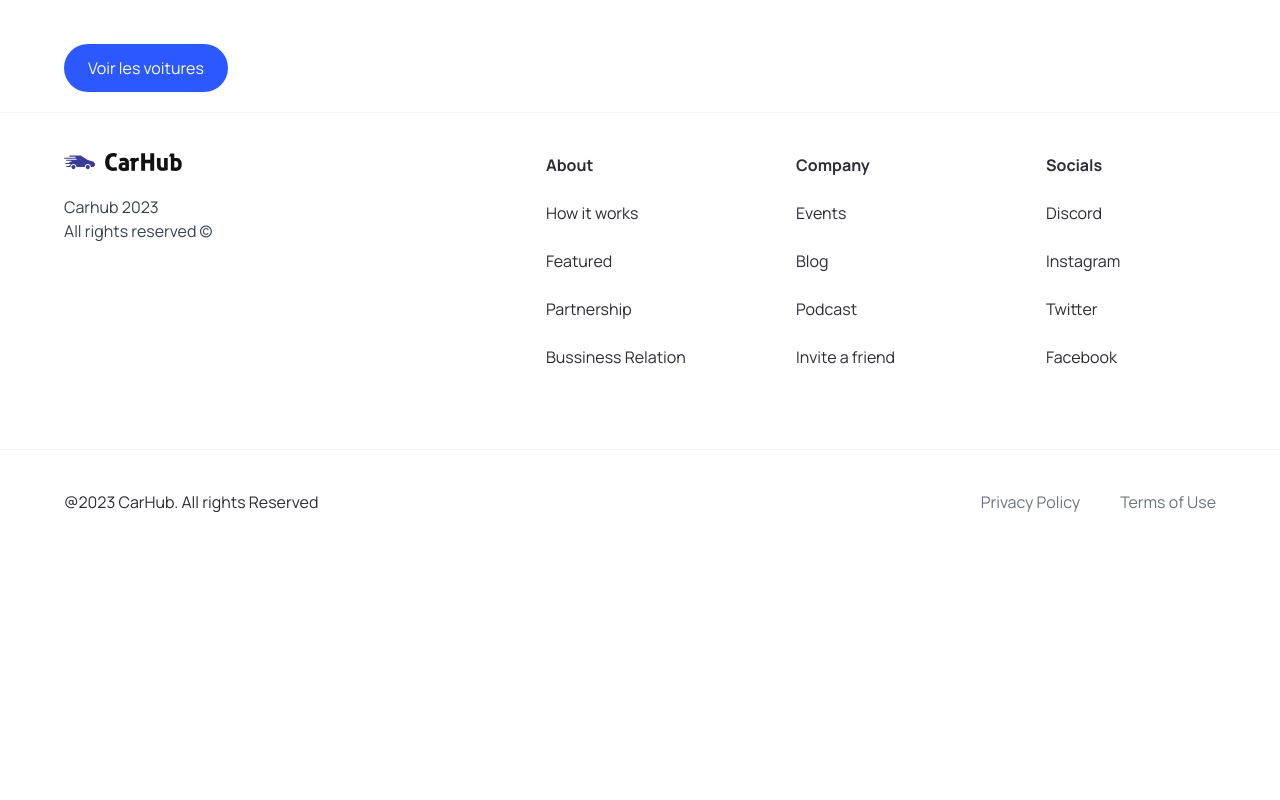
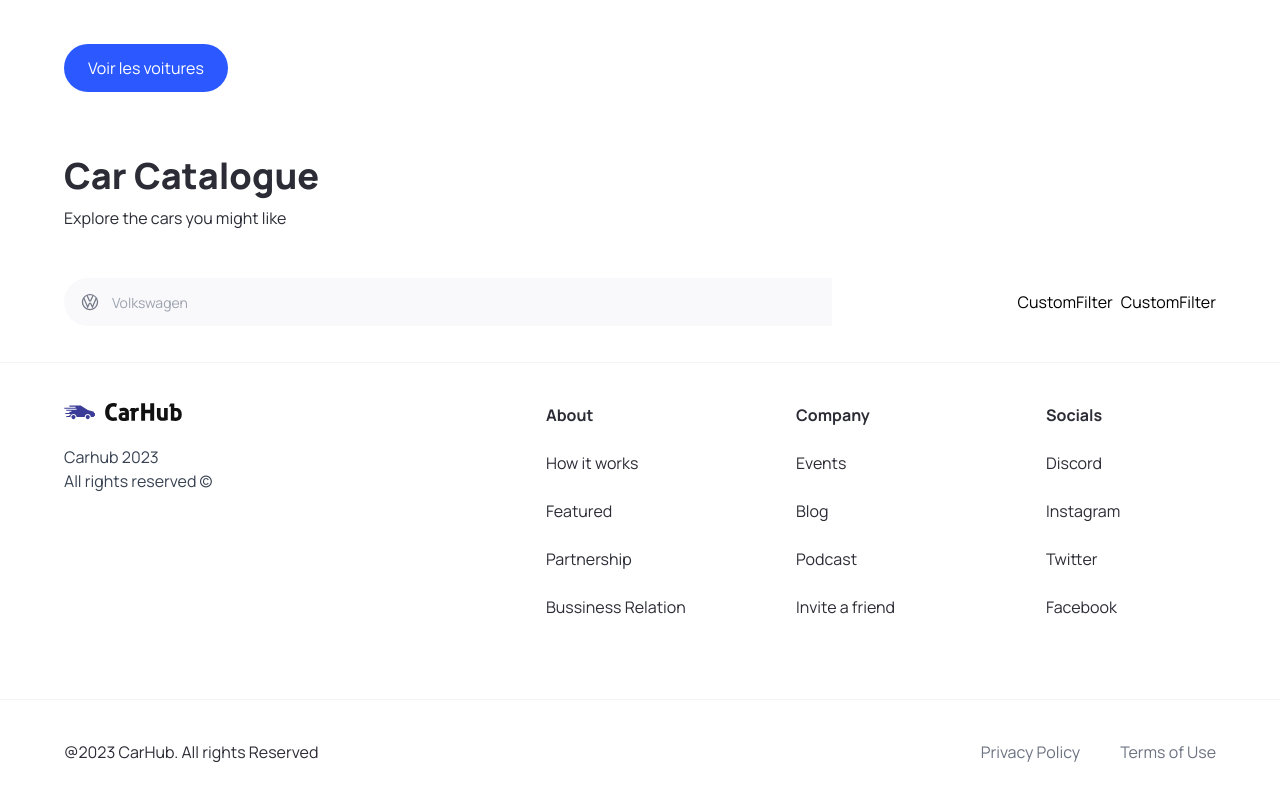
Before and after one commit to ranivoaritida/car_rent1.0, a Next.js app: page / in a window 1280 px wide. Shown: the part 898-1698 px from the top of the page. Before the commit the page ends 1452 px from the top, so only its background shows below. Built offline with nearby package versions, Linux system fonts and the light colour scheme.

Commit message:
searchBar

```diff
--- a/app/page.tsx
+++ b/app/page.tsx
@@ -1,10 +1,23 @@
-import { Hero } from '@/components'
+import { CustomFilter, Hero, SearchBar } from '@/components'
 import Image from 'next/image'
 
 export default function Home() {
   return (
     <main className="overflow-hidden">
       <Hero />
+      <div className='mt-12 padding-x padding-y max-width' id='discover'>
+        <div className='home__text-container'>
+          <h1 className='text-4xl font-extrabold'>Car Catalogue </h1>
+          <p>Explore the cars you might like</p>
+        </div>
+        <div className='home__filters'>
+          <SearchBar />
+          <div className='home__filter-container'>
+            <CustomFilter title="fuel" />
+            <CustomFilter title="year" />
+          </div>
+        </div>
+      </div>
     </main>
   )
 }
--- /dev/null
+++ b/components/CustomFilter.tsx
@@ -0,0 +1,9 @@
+import React from 'react'
+
+const CustomFilter = () => {
+  return (
+    <div>CustomFilter</div>
+  )
+}
+
+export default CustomFilter
--- /dev/null
+++ b/components/SearchBar.tsx
@@ -0,0 +1,25 @@
+"use client";
+
+import React,{useState} from 'react'
+import SearchManufacturer from './SearchManufacturer'
+import { manufacturers } from '@/constants';
+
+const SearchBar = () => {
+    const [manufacturer, setManufacturer] = useState('');
+
+    const handleSearch = () =>{}
+
+
+  return (
+    <form className='searchbar' onSubmit={handleSearch}>
+        <div className='searchbar__item'>
+            <SearchManufacturer
+                manufacturer={manufacturer}
+                setManufacturer={setManufacturer}
+            />
+        </div>
+    </form>
+  )
+}
+
+export default SearchBar
--- /dev/null
+++ b/components/SearchManufacturer.tsx
@@ -0,0 +1,77 @@
+"use client"
+import { SearchManufacturerProps } from '@/types'
+import { Combobox,Transition } from '@headlessui/react'
+import React,{useState,Fragment} from 'react';
+import Image from 'next/image';
+import { manufacturers } from '@/constants';
+
+const SearchManufacturer = ({ manufacturer, setManufacturer }: SearchManufacturerProps ) => {
+    const [query, setQuery] = useState('')
+    const filteredManufacturers =
+        query === "" ? manufacturers :
+        manufacturers.filter((item) =>(
+            item.toLowerCase()
+            .replace(/\s+/g,"")
+            .includes(query.toLowerCase().replace(/\s+/g,""))
+        ))
+  return (
+    <div className='search-manufacturer'>
+      <Combobox value={manufacturer} onChange={setManufacturer} >
+        <div className='relative w-full'>
+            <Combobox.Button className="absolute top-[14px]">
+                <Image
+                    src="/car-logo.svg"
+                    width={20}
+                    height={20}
+                    className='ml-4'
+                    alt="Car logo"
+                />
+            </Combobox.Button>
+            <Combobox.Input
+                className="search-manufacturer__input"
+                placeholder='Volkswagen'
+                displayValue={(manufacturer : string) =>
+                manufacturer}
+                onChange={(e) => setQuery(e.target.value)}
+            />
+            <Transition
+                as={Fragment}
+                leave="transition ease-in duration-100"
+                leaveFrom="opacity-100"
+                leaveTo="opacity-0"
+                afterLeave={() => setQuery('')}
+            >
+                <Combobox.Options>
+                    {
+                        filteredManufacturers.map((item) => (
+                            <Combobox.Option
+                                key={item}
+                                className={({active}) => `relative search-manufacturer__option ${active ? "bg-primary-blue text-white" :"text-gray-900" }`}
+                                value={item}
+                                >
+                                {({ selected, active }) => (
+                                    <>
+                                        <span className={`block truncate ${selected ? "font-medium" : "font-normal"}`}>
+                                        {item}
+                                        </span>
+
+                                        {/* Show an active blue background color if the option is selected */}
+                                        {selected ? (
+                                        <span className={`absolute inset-y-0 left-0 flex items-center pl-3 ${active? "text-white": "text-pribg-primary-purple"}`}
+                                        ></span>
+                                        ) : null}
+                                    </>
+                                )}
+                            </Combobox.Option>
+                        )
+                    )}
+                </Combobox.Options>
+
+            </Transition>
+        </div>
+      </Combobox>
+    </div>
+  )
+}
+
+export default SearchManufacturer
--- a/package.json
+++ b/package.json
@@ -9,6 +9,7 @@
     "lint": "next lint"
   },
   "dependencies": {
+    "@headlessui/react": "^1.7.15",
     "@types/node": "20.3.1",
     "@types/react": "18.2.12",
     "@types/react-dom": "18.2.5",
--- a/types/index.ts
+++ b/types/index.ts
@@ -7,3 +7,8 @@
     btnType?: "button" | "submit";
 
 }
+
+export interface SearchManufacturerProps {
+    manufacturer: string;
+    setManufacturer: (manufacturer: string) => void;
+}
```
Also changed, not shown: components/index.ts (+6 -1 lines), 1 other file (tests, documents, lock files or other folders).
